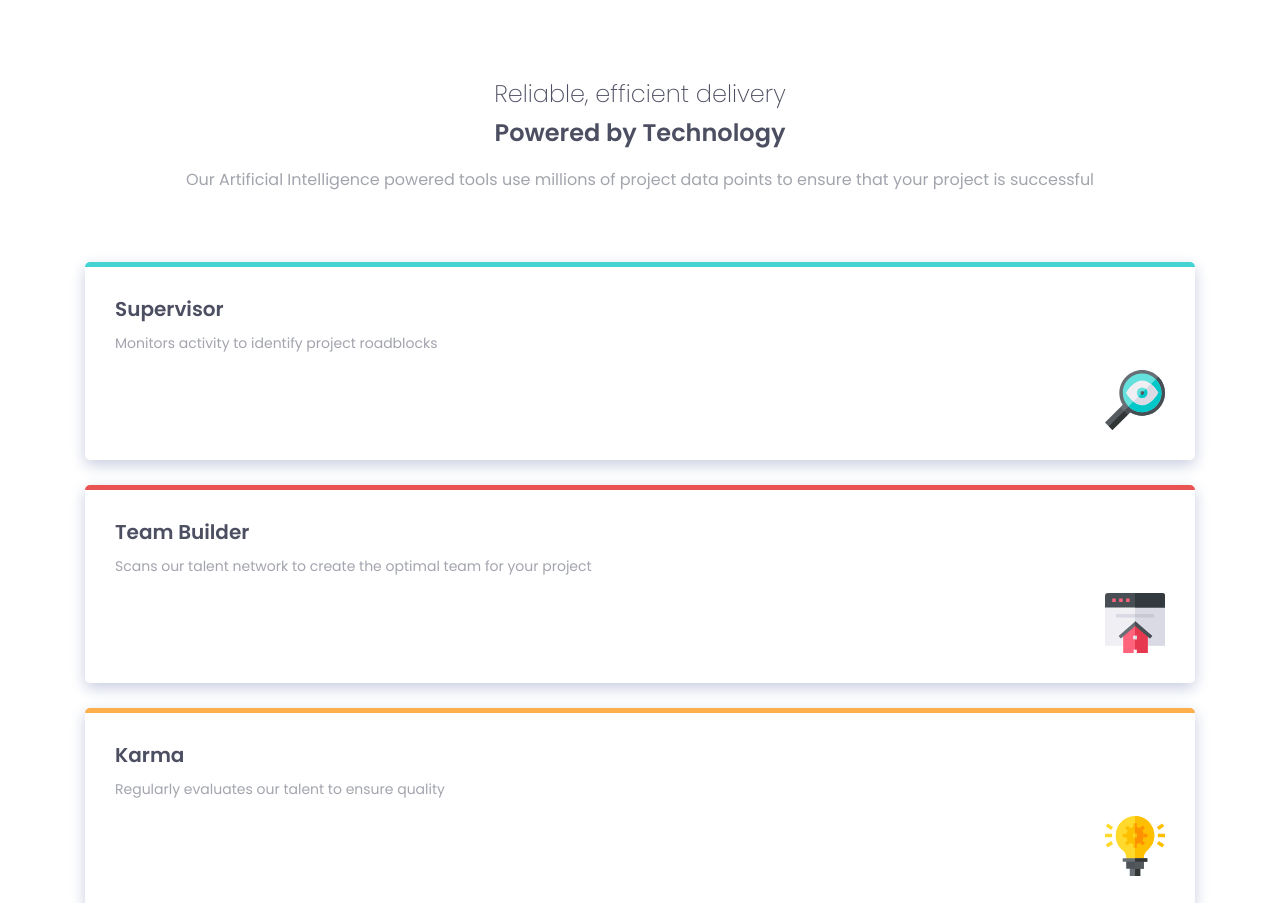
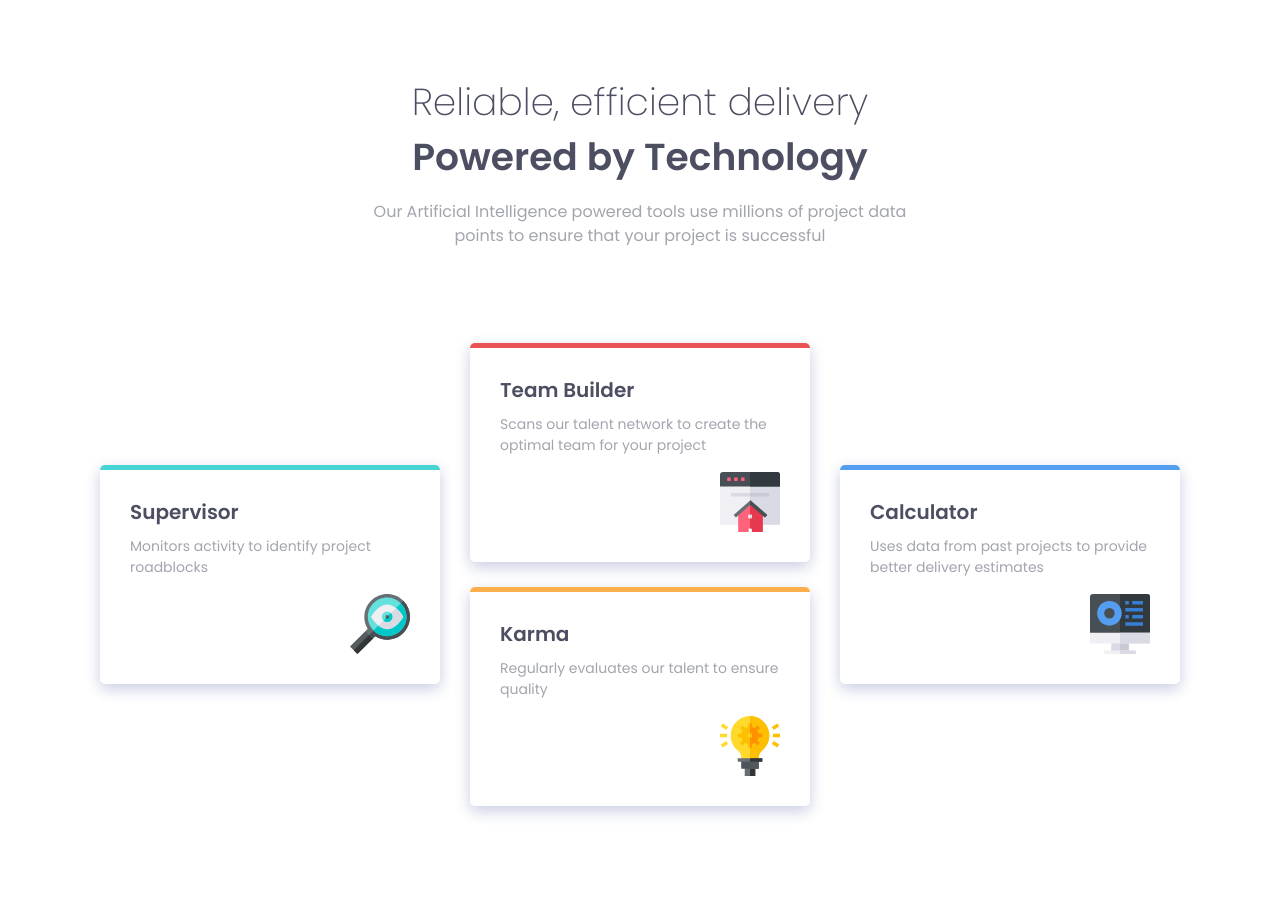
Before and after one commit to YasminHansen/frontend-mentor, a plain HTML site: page Four card feature section/index.html in a window 1280 px wide. Shown: the top 903 px of the page. After the commit the page ends 831 px from the top, so only its background shows below. Drawn offline with nearby package versions, Linux system fonts and the light colour scheme; a script that the page names is missing.

Commit message:
Four card - Desktop

```diff
--- a/Four card feature section/index.html
+++ b/Four card feature section/index.html
@@ -20,14 +20,14 @@
             <p>Our Artificial Intelligence powered tools use millions of project data points to ensure that your project is successful</p>
         </div>
         <div class="cards-list">
-            <div class="card-block1">
+            <div class="card-block1 col-sm-12 col-lg-4">
                 <div class="cards">
                     <h5 class="card-title">Supervisor</h5>
                     <p class="card-text">Monitors activity to identify project roadblocks</p>
                     <img class="card-img" src="assets/icon-supervisor.svg">
                 </div>
             </div>
-            <div class="card-block2">
+            <div class="card-block2 col-sm-12 col-lg-4">
                 <div class="cards">
                     <h5 class="card-title">Team Builder</h5>
                     <p class="card-text">Scans our talent network to create the optimal team for your project</p>
@@ -39,7 +39,7 @@
                     <img class="card-img" src="assets/icon-karma.svg">
                 </div>
             </div>
-            <div class="card-block3">
+            <div class="card-block3 col-sm-12 col-lg-4">
                 <div class="cards">
                     <h5 class="card-title">Calculator</h5>
                     <p class="card-text">Uses data from past projects to provide better delivery estimates</p>
--- a/Four card feature section/style.css
+++ b/Four card feature section/style.css
@@ -69,5 +69,18 @@ body{
     height: auto;
 }
 @media (min-width: 992px){
-
+    .header h4{
+        font-size: 2.35rem;
+    }
+    .header p{
+        width: 550px;
+        margin: auto;
+    }
+    .cards-list{
+        display: flex;
+    }
+    .cards-list .card-block1,
+    .cards-list .card-block3{
+        margin: auto 0;
+    }
 }
```
